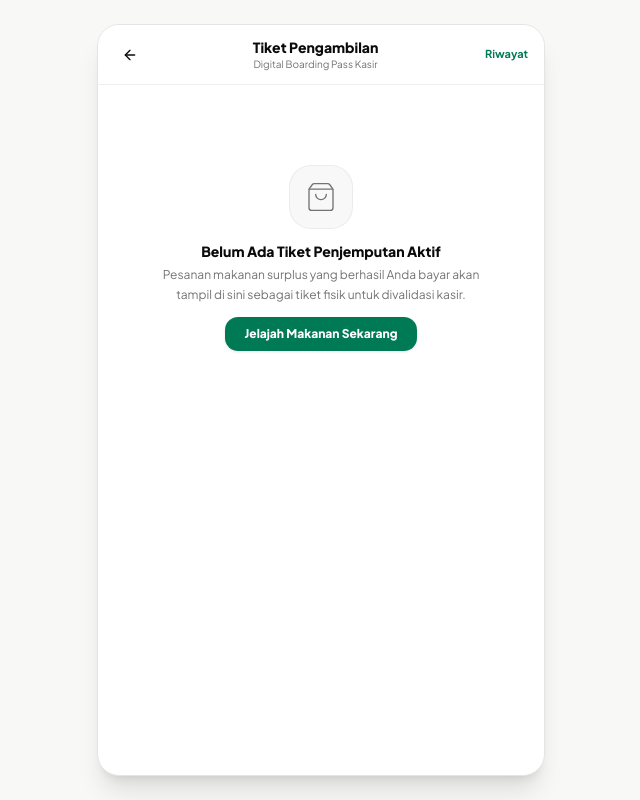
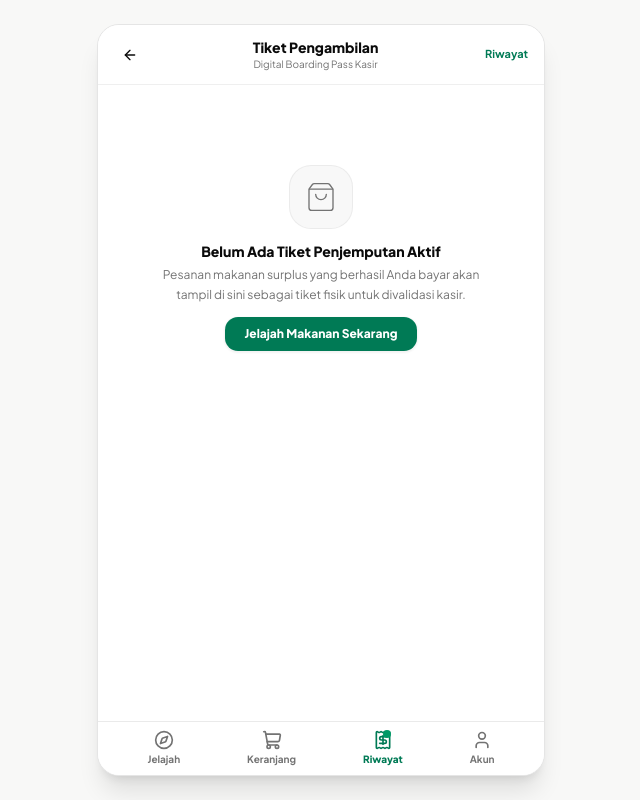
Before and after one commit to janfdev/FoodRescue, a Next.js app: page /tickets in a window 1280 px wide. Shown: the whole page, without its empty margins (319-959 px from the left). Built offline with nearby package versions, Linux system fonts and the light colour scheme.

Commit message:
fix(nav): standardize 4 bottom bar items (Jelajah, Keranjang, Riwayat, Akun) and separate distinct icons

```diff
--- a/src/app/account/page.tsx
+++ b/src/app/account/page.tsx
@@ -17,6 +17,8 @@ import {
   Receipt,
   LogOut,
   ShoppingBag,
+  ShoppingCart,
+  Compass,
   User,
   ChevronRight,
   Pencil,
@@ -27,12 +29,22 @@ import { usePwa } from "@/components/pwa/PwaProvider";
 import { resolveUserAvatar } from "@/lib/avatar";
 import { useSession, signOut } from "@/lib/auth-client";
 import { requestNotificationPermission, sendLocalNotification } from "@/lib/notification";
+import { cartService } from "@/services/cartService";
 
 export default function AccountPage() {
   const router = useRouter();
   const [state, setState] = useState(DEFAULT_INITIAL_STATE);
   const [mounted, setMounted] = useState(false);
   const [isEditModalOpen, setIsEditModalOpen] = useState(false);
+  const [cartCount, setCartCount] = useState(0);
+
+  useEffect(() => {
+    setCartCount(cartService.getTotalCount());
+    const unsub = cartService.subscribe(() => {
+      setCartCount(cartService.getTotalCount());
+    });
+    return unsub;
+  }, []);
   const { isInstalled, isStandalone, openInstallGuide } = usePwa();
   const { data: session } = useSession();
   const [notifPermission, setNotifPermission] = useState<string>("default");
@@ -346,8 +358,23 @@ export default function AccountPage() {
             href="/"
             className="flex flex-col items-center gap-0.5 text-muted-foreground hover:text-foreground transition-colors"
           >
-            <ShoppingBag className="size-5" />
+            <Compass className="size-5" />
             <span className="text-[10px] font-bold">Jelajah</span>
+          </Link>
+
+          <Link
+            href="/?cart=open"
+            className="flex flex-col items-center gap-0.5 text-muted-foreground hover:text-foreground relative transition-colors cursor-pointer"
+          >
+            <div className="relative">
+              <ShoppingCart className="size-5" />
+              {cartCount > 0 && (
+                <span className="size-4 rounded-full bg-amber-500 text-stone-950 text-[9px] font-black flex items-center justify-center absolute -top-1 -right-2 tabular-nums shadow-xs">
+                  {cartCount}
+                </span>
+              )}
+            </div>
+            <span className="text-[10px] font-bold">Keranjang</span>
           </Link>
 
           <Link
--- a/src/app/history/page.tsx
+++ b/src/app/history/page.tsx
@@ -15,6 +15,8 @@ import {
   Receipt,
   MessageSquare,
   ShoppingBag,
+  ShoppingCart,
+  Compass,
   User,
   CheckCircle2,
   Star,
@@ -22,6 +24,7 @@ import {
   PackageCheck,
   X,
 } from "lucide-react";
+import { cartService } from "@/services/cartService";
 
 export default function HistoryPage() {
   const router = useRouter();
@@ -32,6 +35,15 @@ export default function HistoryPage() {
   const [rating, setRating] = useState(5);
   const [comment, setComment] = useState("");
   const [usedRescueBox, setUsedRescueBox] = useState(true);
+  const [cartCount, setCartCount] = useState(0);
+
+  useEffect(() => {
+    setCartCount(cartService.getTotalCount());
+    const unsubCart = cartService.subscribe(() => {
+      setCartCount(cartService.getTotalCount());
+    });
+    return unsubCart;
+  }, []);
 
   useEffect(() => {
     const unsub = storeService.subscribe(() => {
@@ -393,8 +405,23 @@ export default function HistoryPage() {
             href="/"
             className="flex flex-col items-center gap-0.5 text-muted-foreground hover:text-foreground transition-colors"
           >
-            <ShoppingBag className="size-5" />
+            <Compass className="size-5" />
             <span className="text-[10px] font-bold">Jelajah</span>
+          </Link>
+
+          <Link
+            href="/?cart=open"
+            className="flex flex-col items-center gap-0.5 text-muted-foreground hover:text-foreground relative transition-colors cursor-pointer"
+          >
+            <div className="relative">
+              <ShoppingCart className="size-5" />
+              {cartCount > 0 && (
+                <span className="size-4 rounded-full bg-amber-500 text-stone-950 text-[9px] font-black flex items-center justify-center absolute -top-1 -right-2 tabular-nums shadow-xs">
+                  {cartCount}
+                </span>
+              )}
+            </div>
+            <span className="text-[10px] font-bold">Keranjang</span>
           </Link>
 
           <Link
--- a/src/app/tickets/page.tsx
+++ b/src/app/tickets/page.tsx
@@ -17,15 +17,29 @@ import {
   ExternalLink,
   MessageSquare,
   ShoppingBag,
+  ShoppingCart,
+  Compass,
+  Receipt,
+  User,
   ShieldCheck,
   Sparkles,
 } from "lucide-react";
+import { cartService } from "@/services/cartService";
 
 export default function TicketsPage() {
   const router = useRouter();
   const [state, setState] = useState(storeService.getState());
   const [activeChatOrder, setActiveChatOrder] = useState<Order | null>(null);
   const [now, setNow] = useState<number>(0);
+  const [cartCount, setCartCount] = useState(0);
+
+  useEffect(() => {
+    setCartCount(cartService.getTotalCount());
+    const unsubCart = cartService.subscribe(() => {
+      setCartCount(cartService.getTotalCount());
+    });
+    return unsubCart;
+  }, []);
 
   useEffect(() => {
     setNow(Date.now());
@@ -254,6 +268,49 @@ export default function TicketsPage() {
           )}
         </main>
 
+        {/* Floating Bottom App Navigation */}
+        <nav className="fixed bottom-0 sm:absolute z-20 left-0 right-0 max-w-md mx-auto bg-background/95 backdrop-blur-xs border-t border-border/80 px-4 py-2 flex items-center justify-around">
+          <Link
+            href="/"
+            className="flex flex-col items-center gap-0.5 text-muted-foreground hover:text-foreground transition-colors"
+          >
+            <Compass className="size-5" />
+            <span className="text-[10px] font-bold">Jelajah</span>
+          </Link>
+
+          <Link
+            href="/?cart=open"
+            className="flex flex-col items-center gap-0.5 text-muted-foreground hover:text-foreground relative transition-colors cursor-pointer"
+          >
+            <div className="relative">
+              <ShoppingCart className="size-5" />
+              {cartCount > 0 && (
+                <span className="size-4 rounded-full bg-amber-500 text-stone-950 text-[9px] font-black flex items-center justify-center absolute -top-1 -right-2 tabular-nums shadow-xs">
+                  {cartCount}
+                </span>
+              )}
+            </div>
+            <span className="text-[10px] font-bold">Keranjang</span>
+          </Link>
+
+          <Link
+            href="/history"
+            className="flex flex-col items-center gap-0.5 text-emerald-700 dark:text-emerald-400 relative"
+          >
+            <Receipt className="size-5" />
+            <span className="text-[10px] font-extrabold">Riwayat</span>
+            <span className="size-2 rounded-full bg-emerald-600 absolute top-0 right-3" />
+          </Link>
+
+          <Link
+            href="/account"
+            className="flex flex-col items-center gap-0.5 text-muted-foreground hover:text-foreground transition-colors"
+          >
+            <User className="size-5" />
+            <span className="text-[10px] font-bold">Akun</span>
+          </Link>
+        </nav>
+
         {/* Chat Modal for Active Ticket Coordination */}
         {activeChatOrder && (
           <ChatModal
--- a/src/components/landing/LandingPage.tsx
+++ b/src/components/landing/LandingPage.tsx
@@ -11,6 +11,8 @@ import {
   Wheat,
   Apple,
   ShoppingBag,
+  ShoppingCart,
+  Compass,
   Receipt,
   ChevronDown,
   ShieldCheck,
@@ -327,7 +329,7 @@ export function LandingPage() {
                 className="relative size-8 rounded-full ring-1 ring-border/80 hover:bg-muted transition-all flex items-center justify-center text-foreground cursor-pointer"
                 aria-label="Buka Keranjang Belanja"
               >
-                <ShoppingBag className="size-4 text-emerald-700 dark:text-emerald-400" />
+                <ShoppingCart className="size-4 text-emerald-700 dark:text-emerald-400" />
                 {cartTotalCount > 0 && (
                   <span className="absolute -top-1 -right-1 size-4.5 bg-amber-500 text-stone-950 text-[10px] font-black rounded-full flex items-center justify-center tabular-nums shadow-xs">
                     {cartTotalCount}
@@ -993,7 +995,7 @@ export function LandingPage() {
             }}
             className="flex flex-col items-center gap-0.5 text-emerald-700 dark:text-emerald-400"
           >
-            <ShoppingBag className="size-5" />
+            <Compass className="size-5" />
             <span className="text-[10px] font-extrabold">Jelajah</span>
           </Link>
 
@@ -1003,7 +1005,7 @@ export function LandingPage() {
             className="flex flex-col items-center gap-0.5 text-muted-foreground hover:text-foreground relative transition-colors cursor-pointer"
           >
             <div className="relative">
-              <ShoppingBag className="size-5" />
+              <ShoppingCart className="size-5" />
               {cartTotalCount > 0 && (
                 <span className="size-4 rounded-full bg-amber-500 text-stone-950 text-[9px] font-black flex items-center justify-center absolute -top-1 -right-2 tabular-nums shadow-xs">
                   {cartTotalCount}
```
